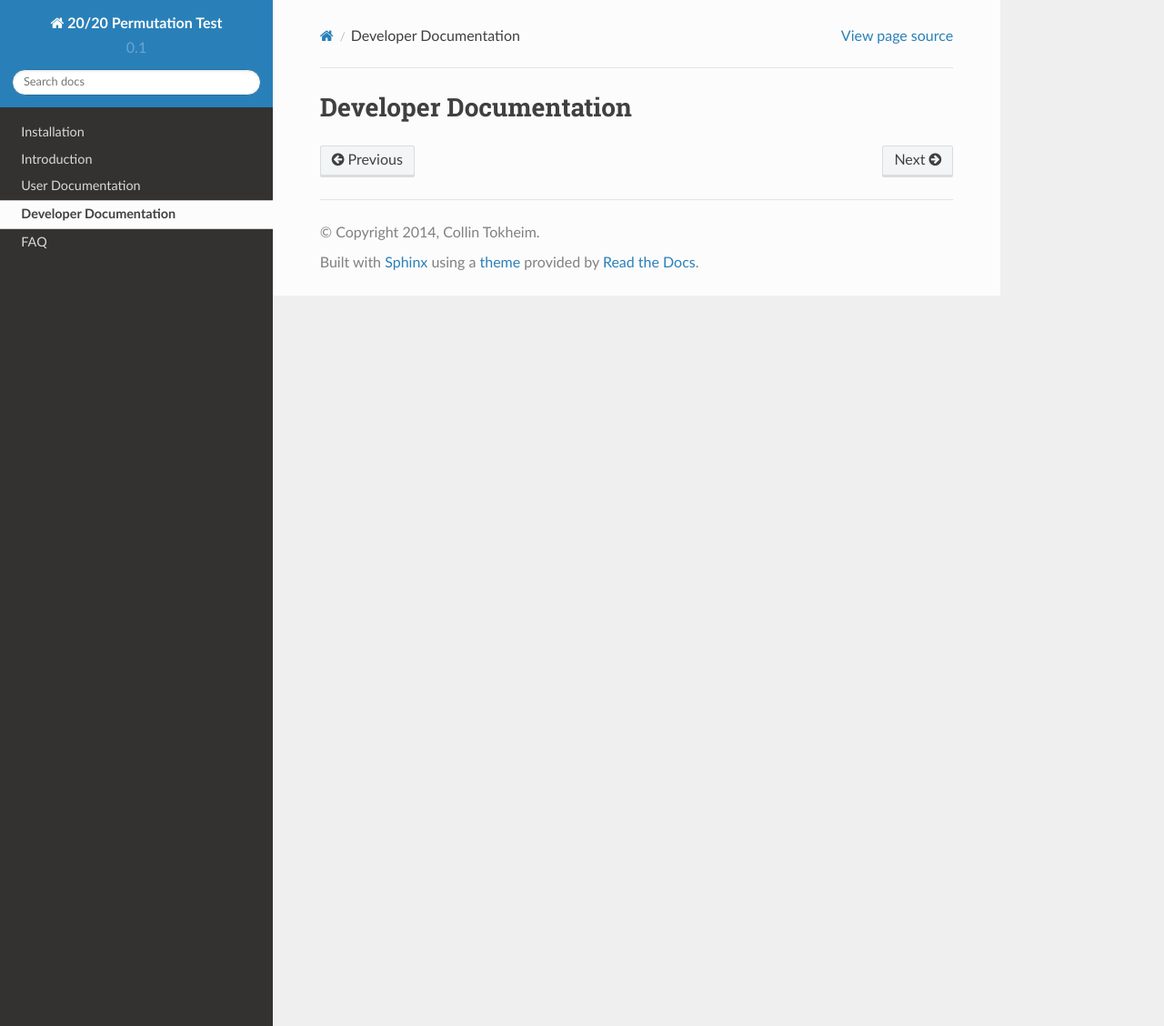
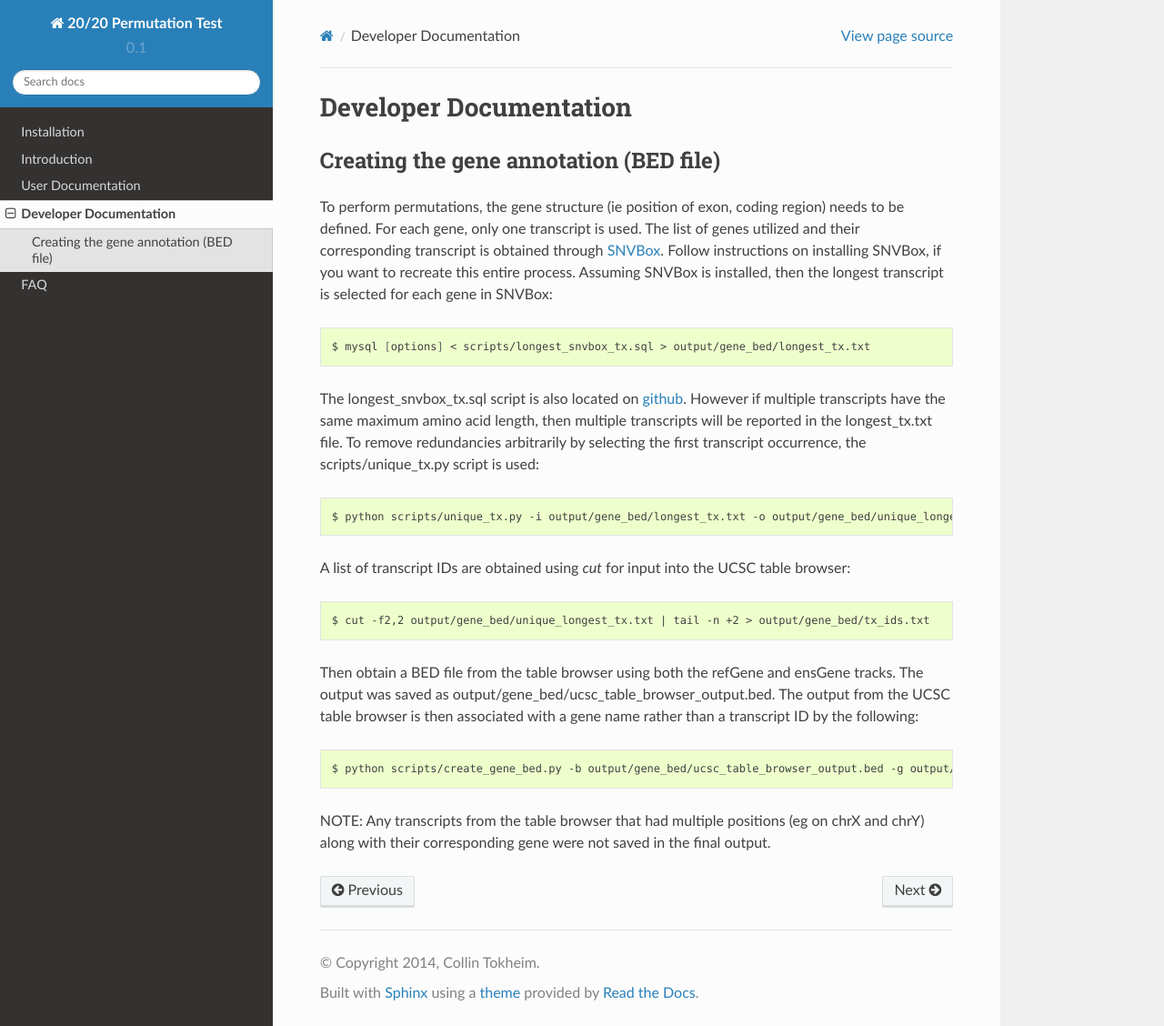
Before and after one commit to KarchinLab/probabilistic2020, a Sphinx documentation site: the page built from doc/dev_doc.rst, in a window 1280 px wide and 1128 px high. Shown: the whole window at 91% size. Built offline with Sphinx 7.4.7 and the Read the Docs theme 2.0.0, drawn with Linux system fonts in a browser that asks for light colours; pages that are not in the unit, such as notebooks, are missing from menus.

Commit message:
Added documentation on creating gene annotations from SNVBox

```diff
--- a/doc/dev_doc.rst
+++ b/doc/dev_doc.rst
@@ -1,2 +1,41 @@
 Developer Documentation
 =======================
+
+Creating the gene annotation (BED file)
+---------------------------------------
+
+To perform permutations, the gene structure (ie position of exon, coding region) needs to
+be defined. For each gene, only one transcript is used. The list of genes utilized and
+their corresponding transcript is obtained through `SNVBox <http://wiki.chasmsoftware.org/index.php/Main_Page>`_. Follow instructions on installing SNVBox, if you want to recreate this
+entire process. Assuming SNVBox is installed, then the longest transcript is selected
+for each gene in SNVBox:
+
+.. code-block:: bash
+
+   $ mysql [options] < scripts/longest_snvbox_tx.sql > output/gene_bed/longest_tx.txt
+
+The longest_snvbox_tx.sql script is also located on `github <https://gist.github.com/ctokheim/18363041037e375f411c>`_.
+However if multiple transcripts have the same maximum amino acid length, then multiple
+transcripts will be reported in the longest_tx.txt file. To remove redundancies
+arbitrarily by selecting the first transcript occurrence, the scripts/unique_tx.py script
+is used:
+
+.. code-block:: bash
+
+   $ python scripts/unique_tx.py -i output/gene_bed/longest_tx.txt -o output/gene_bed/unique_longest_tx.txt
+
+A list of transcript IDs are obtained using `cut` for input into the UCSC table browser:
+
+.. code-block:: bash
+
+   $ cut -f2,2 output/gene_bed/unique_longest_tx.txt | tail -n +2 > output/gene_bed/tx_ids.txt
+
+Then obtain a BED file from the table browser using both the refGene and ensGene tracks.
+The output was saved as output/gene_bed/ucsc_table_browser_output.bed. The output from the UCSC table browser is then associated with a gene name rather than a transcript ID by the following:
+
+.. code-block:: bash
+
+   $ python scripts/create_gene_bed.py -b output/gene_bed/ucsc_table_browser_output.bed -g output/gene_bed/unique_longest_tx.txt -o data/snvboxGenes.bed
+
+NOTE: Any transcripts from the table browser that had multiple positions (eg on chrX
+and chrY) along with their corresponding gene were not saved in the final output.
```
